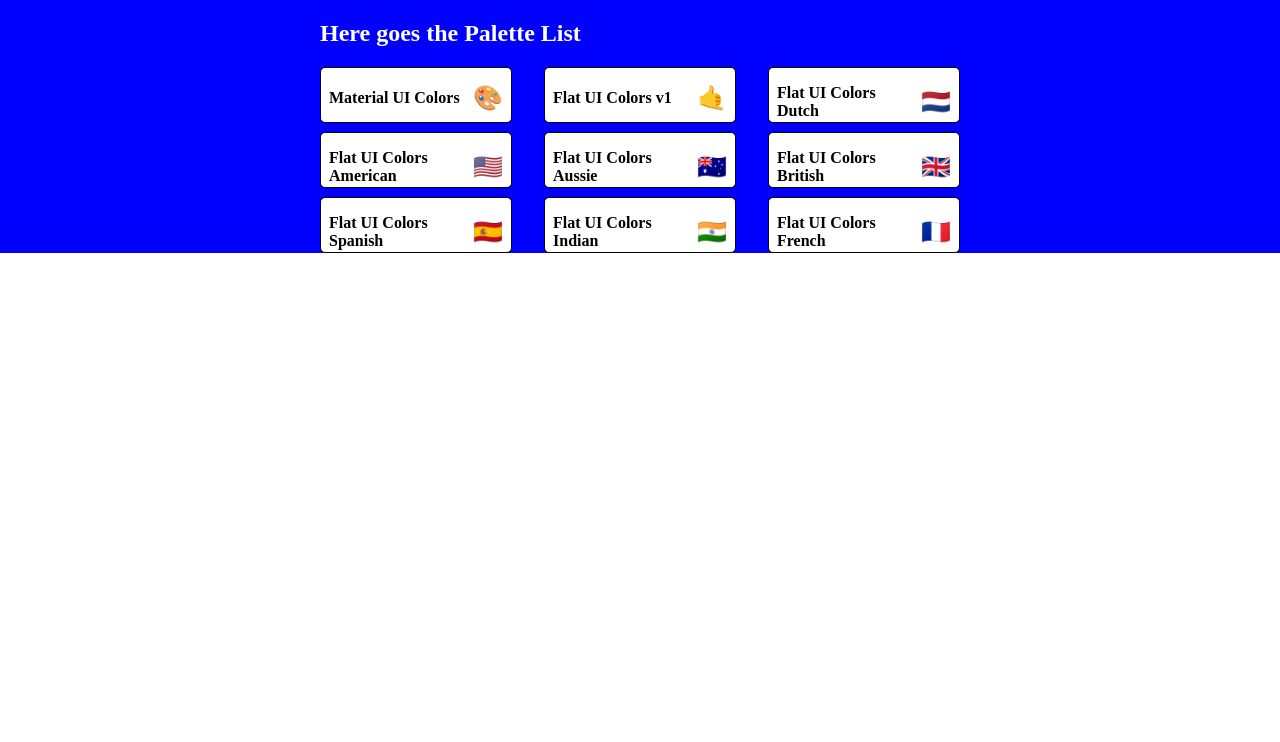
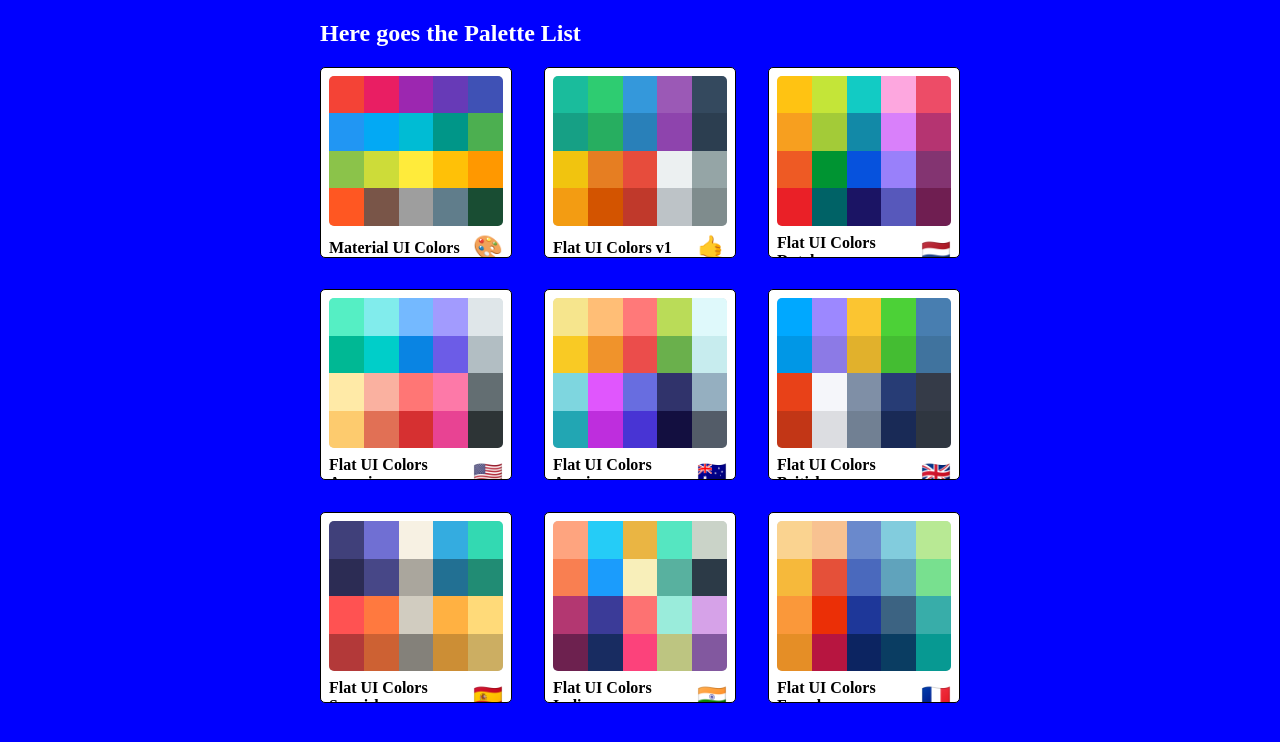
Before and after one commit to SuyashChandra/React, a React (Vite) app: page / in a window 1280 px wide. Shown: the top 742 px of the page. Built offline with nearby package versions, Linux system fonts and the light colour scheme.

Commit message:
Finished styling MiniPalette

```diff
--- a/src/MiniPalette.js
+++ b/src/MiniPalette.js
@@ -14,7 +14,14 @@ const styles = {
     },
   },
   colors: {
-    backgroundColor: "grey",
+    backgroundColor: "#dae1e4",
+    height: "150px",
+    width: "100%",
+    borderRadius: "5px",
+    overflow: "hidden",
+
+    display: "flex",
+    flexWrap: "wrap",
   },
   title: {
     display: "flex",
@@ -30,14 +37,30 @@ const styles = {
     marginLeft: "0.5rem",
     fontSize: "1.5rem",
   },
+  miniColor: {
+    height: "25%",
+    width: "20%",
+    // display: "inline-block",
+    // position: "relative",
+
+    margin: "0 auto",
+    marginBottom: "-3.5px",
+    verticalAlign: "top",
+  },
 };
 
 function MiniPalette(props) {
-  const { classes, paletteName, emoji } = props;
-  console.log(classes);
+  const { classes, paletteName, emoji, colors } = props;
+  const miniColorBoxes = colors.map((color) => (
+    <div
+      className={classes.miniColor}
+      style={{ backgroundColor: color.color }}
+      key={color.name}
+    />
+  ));
   return (
     <div className={classes.root}>
-      <div className={classes.colors} />
+      <div className={classes.colors}>{miniColorBoxes}</div>
       <h5 className={classes.title}>
         {paletteName}
         <span className={classes.emoji}>{emoji}</span>
--- a/src/PaletteList.js
+++ b/src/PaletteList.js
@@ -5,7 +5,7 @@ import { withStyles } from "@material-ui/styles";
 const styles = {
   root: {
     backgroundColor: "blue",
-    height: "100%",
+    height: "100vh",
     display: "flex",
     alignItems: "flex-start",
     justifyContent: "center",
--- a/src/seedColors.js
+++ b/src/seedColors.js
@@ -23,6 +23,7 @@ export default [
       { name: "brown", color: "#795548" },
       { name: "grey", color: "#9E9E9E" },
       { name: "bluegrey", color: "#607D8B" },
+      { name: "reactColor", color: "#194d33" },
     ],
   },
   {
```
